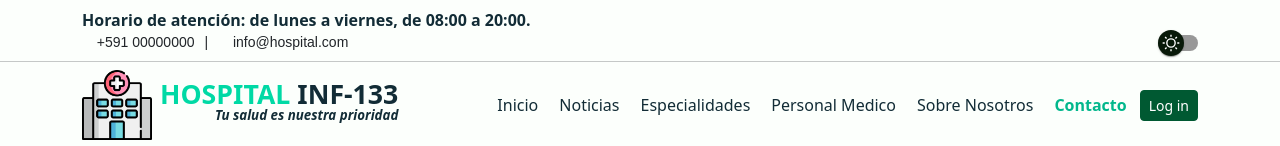
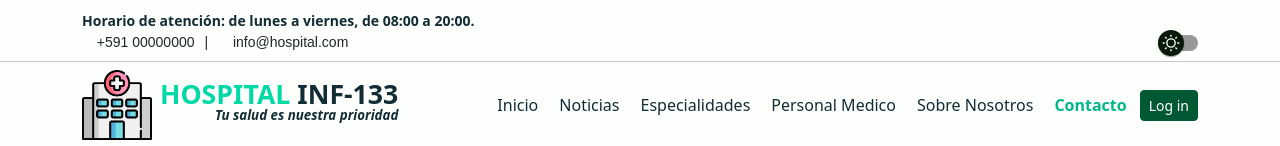
Before and after one commit to JEdwinCrower/proyect-inf-133, a website built with Vite: page src/contacto.html in a window 1280 px wide. Shown: the top 146 px of the page. Built offline with nearby package versions, Linux system fonts and the light colour scheme; some packages are replaced by stand-ins of ours; some icons are missing; a web font is replaced by a local one.

Commit message:
Pequeño cambio

```diff
--- a/src/contacto.html
+++ b/src/contacto.html
@@ -20,7 +20,7 @@
     </div>
     <header class="header">
         <div class="container">
-                        <strong class="text-important">Horario de atención: de lunes a viernes, de 08:00 a 20:00.</strong>
+                        <small class="text-important">Horario de atención: de lunes a viernes, de 08:00 a 20:00.</small>
             <div class="header-top">
                 <div class="header-top-info">
                     <div>
```
Also changed, not shown: src/doctor.html (+1 -1 lines), src/doctores.html (+1 -1 lines), src/especialidades.html (+1 -1 lines), src/index.html (+1 -1 lines), src/login.html (+1 -1 lines), src/nosotros.html (+1 -1 lines), src/noticias.html (+1 -1 lines).
